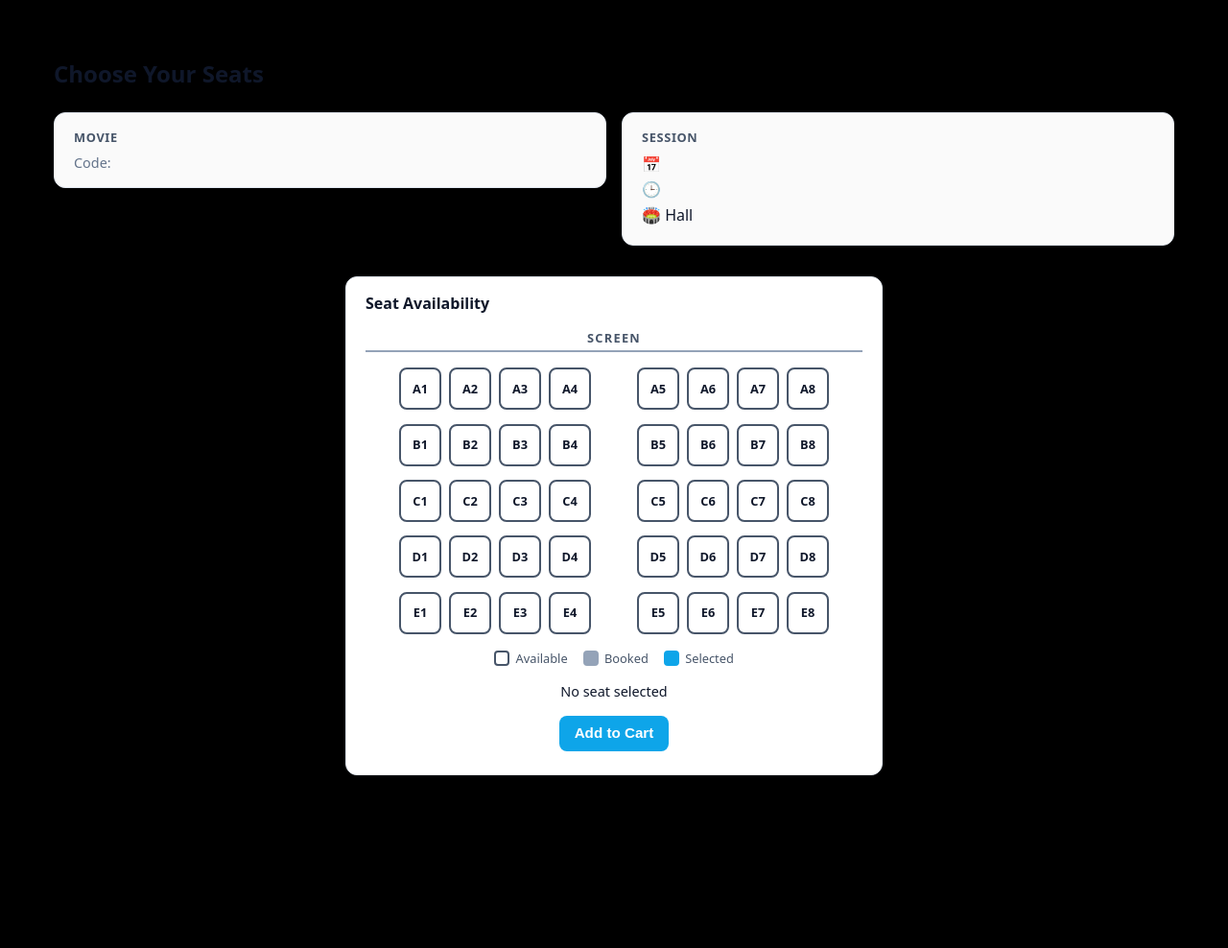
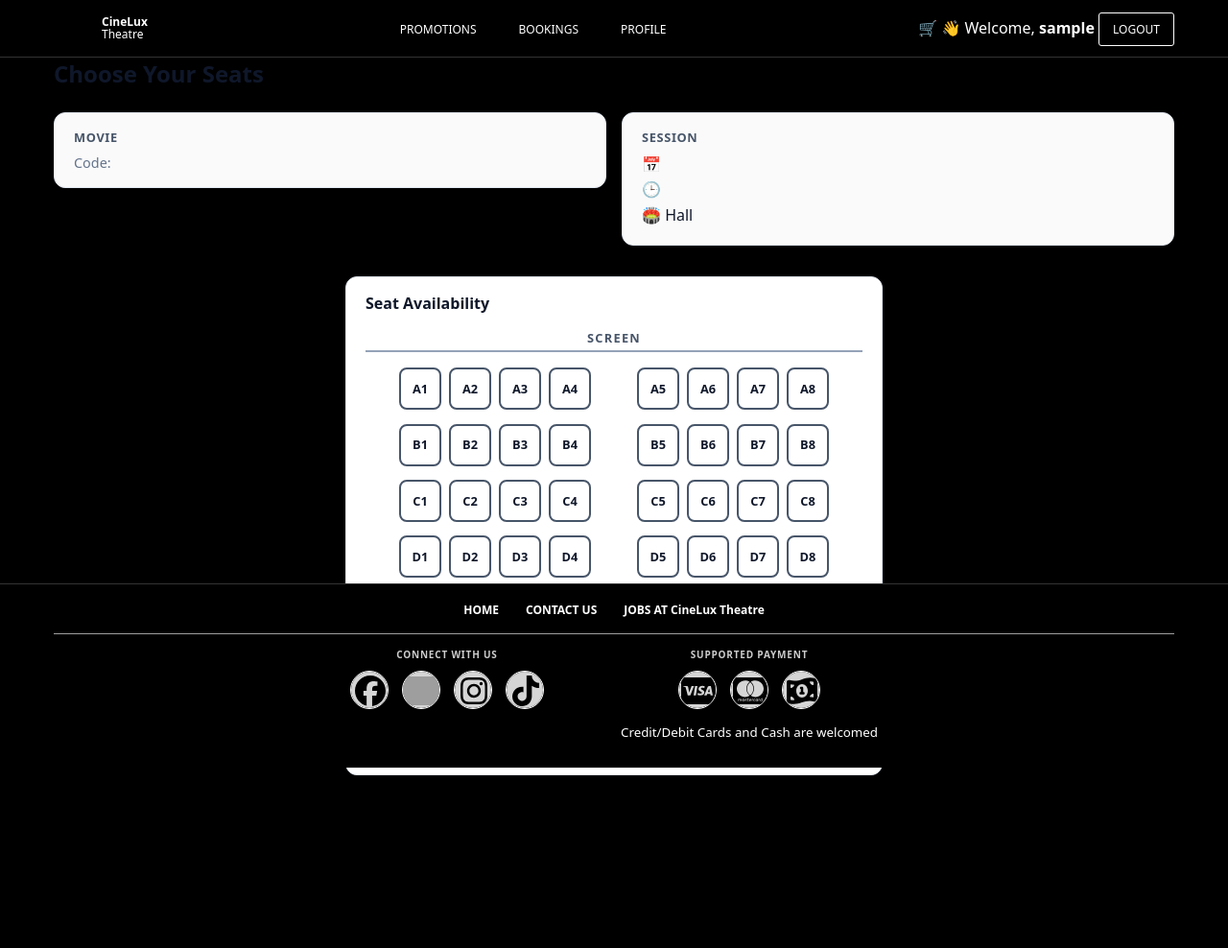
Before and after one commit to dsnyeo/ie4727-cinema-project, a PHP site: page /seat_booking.php in a window 1280 px wide. Shown: the whole page at 96% size. Run offline with PHP 8.4, Linux system fonts and the light colour scheme; the visitor is signed in with stand-in values (Sample User, id 1); tables that the repository leaves empty hold one stand-in row (values such as "Sample post"); grey boxes are pictures that could not be loaded.

Commit message:
Updated Cart.php and Validated it. Added header and footer to seat_booking.php

```diff
--- a/bookings.php
+++ b/bookings.php
@@ -111,10 +111,9 @@ function e($s){ return htmlspecialchars((string)$s, ENT_QUOTES, 'UTF-8'); }
         .cart-items-list{display:grid;grid-template-columns:1fr;gap:1rem;}
         @media(min-width:760px){.cart-items-list{grid-template-columns:1fr 1fr;}}
         .order-item{background:#0f172a;border:1px solid #334155;border-radius:12px;padding:1rem;color:#e2e8f0;}
-        .movie-title{font-size:1.1rem;margin:0 0 .25rem;}
         .meta-line{font-size:.85rem;color:#94a3b8;margin:.25rem 0;}
         .seat-line{display:flex;flex-wrap:wrap;gap:.4rem;margin-top:.35rem;}
-        .seat-chip{background:#111827;border:1px solid #475569;border-radius:999px;padding:.25rem .6rem;font-family:ui-monospace,Menlo,monospace;font-size:.85rem;}
+        .seat-chip{background:#fff;border:1px solid #475569;border-radius:999px;padding:.25rem .6rem;font-family:ui-monospace,Menlo,monospace;font-size:.85rem;}
         .summary-row{display:flex;justify-content:space-between;align-items:center;margin-top:.6rem;}
         .summary-total{font-weight:700;}
         .actions{margin-top:.8rem;display:flex;gap:.5rem;}
@@ -177,7 +176,7 @@ function e($s){ return htmlspecialchars((string)$s, ENT_QUOTES, 'UTF-8'); }
             <div class="cart-items-list">
                 <?php foreach ($groups as $g): ?>
                 <article class="order-item">
-                <h3 class="movie-title"><?= e($g['MovieTitle']) ?></h3>
+                <h3 class="white-movie-title"><?= e($g['MovieTitle']) ?></h3>
                 <div class="meta-line">Order #<?= e($g['OrderID']) ?> • Purchased <?= e(date('j M Y, g:i A', strtotime($g['CreatedAt']))) ?></div>
                 <div class="meta-line">Date: <?= e(fmt_date($g['ShowDate'])) ?> • Time: <?= e(fmt_time($g['TimeSlot'])) ?> • Hall: <?= e($g['HallID']) ?></div>
 
--- a/checkout.php
+++ b/checkout.php
@@ -140,7 +140,7 @@ function toggleCardDetails() {
     <div class="order-item">
       <div class="order-headline">
         <div>
-          <p class="movie-title"><?php echo e($movie_title); ?></p>
+          <p class="white-movie-title"><?php echo e($movie_title); ?></p>
           <div class="meta-line">
             <span>📅 <?php echo e($show_date); ?></span>
             <span>🕒 <?php echo e($timeslot12); ?></span>
--- a/seat_booking.php
+++ b/seat_booking.php
@@ -110,6 +110,44 @@ if ($stmt = $dbcnx->prepare($sqlBooked)) {
   <link rel="stylesheet" href="styles.css" />
 </head>
 <body>
+  <!-- Header -->
+  <header>
+    <div id="wrapper">
+      <div class="container header_bar">
+        <a class="brand" href="index.php">
+          <span class="brand_logo" img src="./images/cinema_logo.png"></span>
+          <span class="brand_text">
+            <strong>CineLux</strong><br />
+            <span>Theatre</span>
+          </span>
+        </a>
+
+        <div id="main_nav">
+          <nav>
+            <ul>
+              <li><a href="#">PROMOTIONS</a></li>
+              <li><a href="bookings.php">BOOKINGS</a></li>
+              <li><a href="#">PROFILE</a></li>
+            </ul>
+          </nav>
+        </div>
+
+        <div>
+          <?php if (isset($_SESSION['sess_user'])): ?>
+            <span class="welcome_text">
+              <a href="cart.php" style="text-decoration: none;">
+              🛒
+              </a>
+              👋 Welcome, <strong><?= e($_SESSION['sess_user']) ?></strong>
+            </span>
+            <a class="btn btn_ghost" href="logout.php">LOGOUT</a>
+          <?php else: ?>
+            <a class="btn btn_ghost" href="login-main.php">LOGIN</a>
+          <?php endif; ?>
+        </div>
+      </div>
+    </div>
+  </header>
   <main class="container">
      <h1>Choose Your Seats</h1>
 
@@ -262,6 +300,77 @@ foreach ($rows as $r) {
 </div>
 
   </main>
+    <!-- Footer -->
+<footer class="site_footer">
+  <div class="container footer_links">
+    <a href="index.php">HOME</a>
+    <a href="#">CONTACT US</a>
+    <a href="jobs.php">JOBS AT CineLux Theatre</a>
+  </div>
+
+  <!-- thin line across the container -->
+  <div class="container">
+    <hr class="footer_divider" />
+  </div>
+
+  <!-- two panels: left = connect, right = payment -->
+  <div class="container footer_panels">
+    <div class="footer_panel left">
+      <div class="panel_title">CONNECT WITH US</div>
+<ul class="icon_list" aria-label="Social links">
+  <li>
+    <a class="icon_btn">
+      <!-- Facebook / Meta-style "f" -->
+      <img src="./images/fb.svg" alt="Facebook" >
+    </a>
+  </li>
+  <li>
+    <a class="icon_btn" aria-label="Twitter / X">
+      <!-- Twitter bird -->
+      <img src="./images/x.svg" alt="Twitter | X">
+    </a>
+  </li>
+  <li>
+    <a class="icon_btn" aria-label="Instagram">
+      <!-- Instagram camera -->
+      <img src="./images/instagram.svg" alt="Instagram">
+    </a>
+  </li>
+  <li>
+    <a class="icon_btn" aria-label="TikTok">
+      <!-- TikTok note -->
+      <img src="./images/tiktok.svg" alt="TikTok">
+    </a>
+  </li>
+</ul>
+    </div>
+
+    <div class="footer_panel right">
+      <div class="panel_title">SUPPORTED PAYMENT</div>
+<ul class="icon_list" aria-label="Payment">
+  <li>
+    <a href="#" class="icon_btn">
+      <!-- Facebook / Meta-style "f" -->
+      <img src="./images/visa.svg" alt="visa" >
+    </a>
+  </li>
+  <li>
+    <a href="#" class="icon_btn" aria-label="mastercard">
+      <!-- Twitter bird -->
+      <img src="./images/mastercard.svg" alt="mastercard">
+    </a>
+  </li>
+  <li>
+    <a href="#" class="icon_btn" aria-label="cash">
+      <!-- Instagram camera -->
+      <img src="./images/cash.svg" alt="cash">
+    </a>
+  </li>
+</ul>
+    <small>Credit/Debit Cards and Cash are welcomed</small>
+    </div>
+  </div>
+</footer>
 </body>
 <script>
  const selectedSeats = new Set([
--- a/styles.css
+++ b/styles.css
@@ -922,6 +922,14 @@ h1{
     gap:.75rem;
   }
 
+  .cart-empty {
+    text-align: center;
+    color: #aaa;
+    font-size: 1.2rem;
+    margin: 3rem 0;
+  }
+
+
   .item-topline{
     display:flex;
     justify-content:space-between;
@@ -933,14 +941,7 @@ h1{
   .movie-block{
     min-width:0;
   }
-  .movie-title{
-    font-size:1rem;
-    line-height:1.3;
-    font-weight:600;
-    color:#fff;
-    margin:0;
-    word-break:break-word;
-  }
+
   .movie-meta-row{
     display:flex;
     flex-wrap:wrap;
@@ -1156,7 +1157,7 @@ h1{
     margin-bottom:.5rem;
   }
 
-  .movie-title{
+  .white-movie-title{
     font-size:1rem;
     font-weight:600;
     color:#fff;
```
Also changed, not shown: cart.php (+32 -19 lines).
